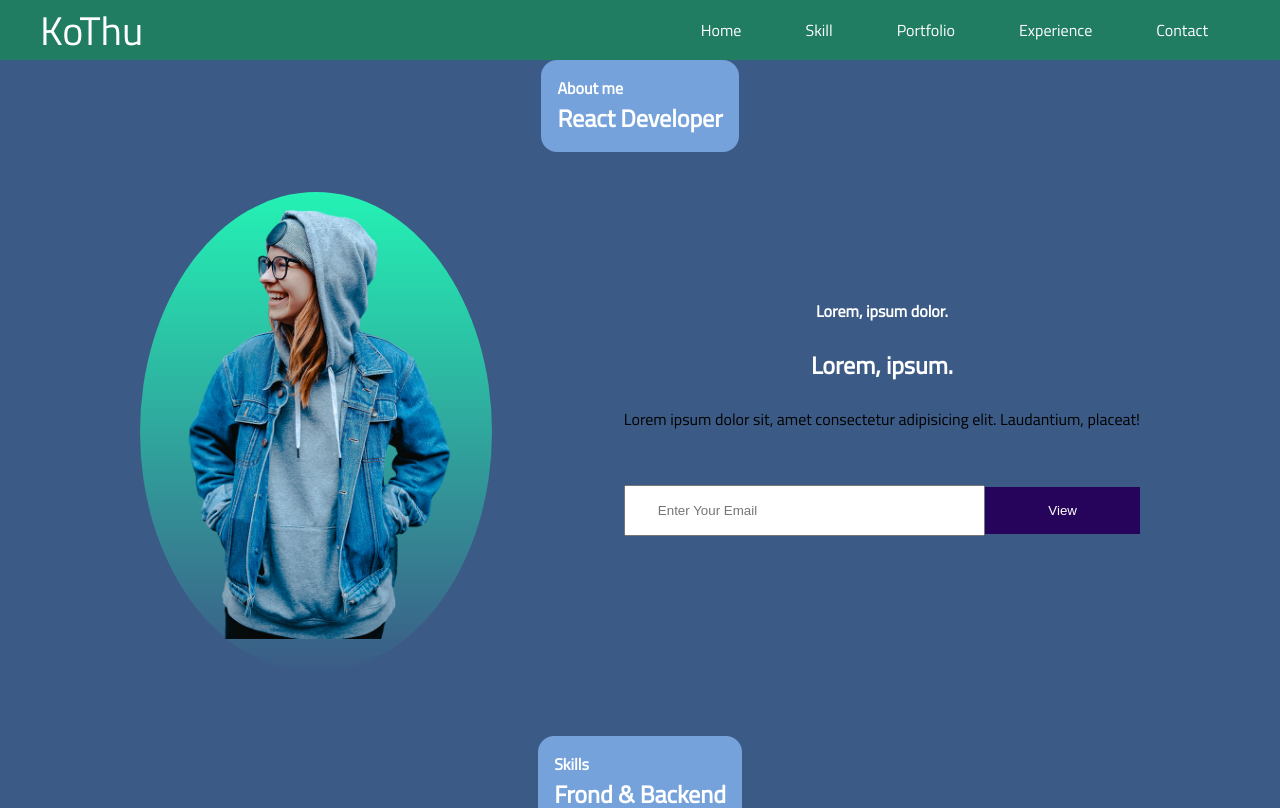
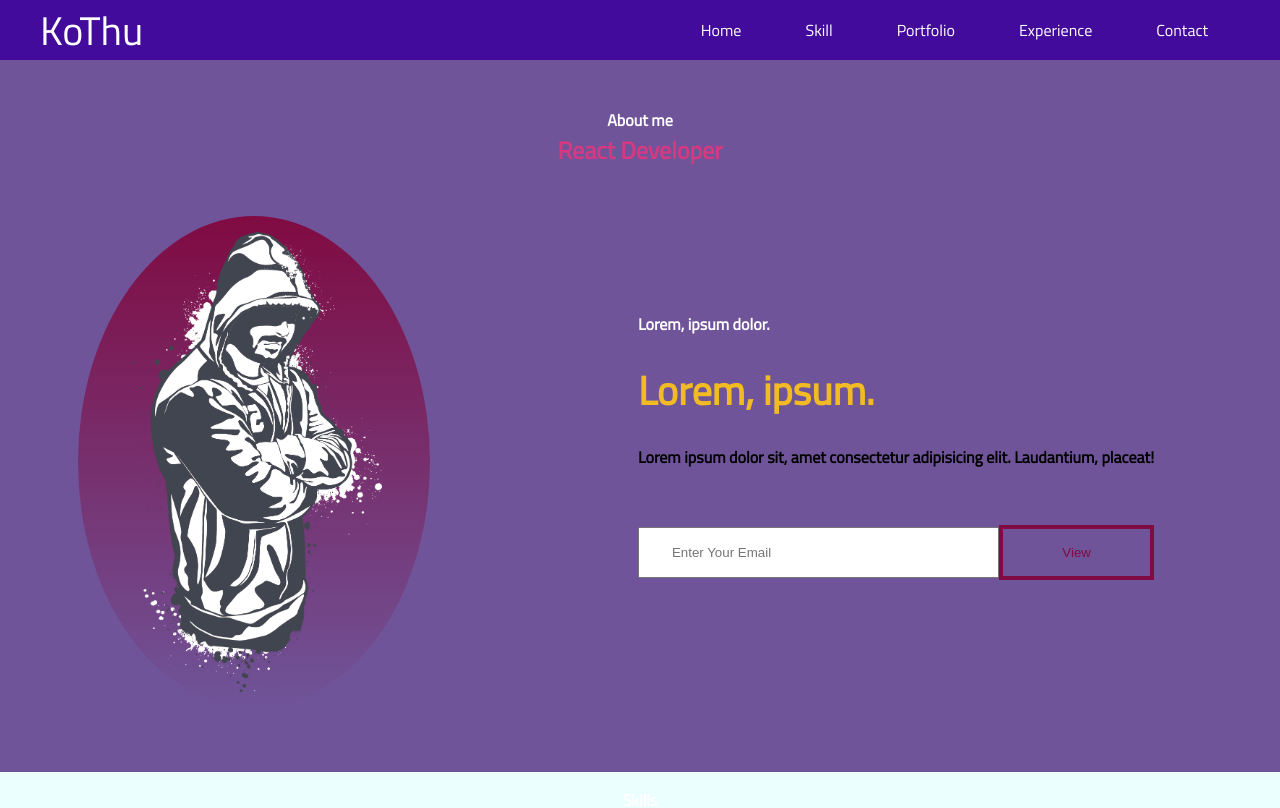
Before and after one commit to DanteThuta/react_kothuportfolio, a React (Create React App) app: page / in a window 1280 px wide. Shown: the top 808 px of the page. Built offline with nearby package versions, Linux system fonts and the light colour scheme.

Commit message:
Designing Backdrop Section

```diff
--- a/src/components/BackDrop/BackDrop.css
+++ b/src/components/BackDrop/BackDrop.css
@@ -1,7 +1,7 @@
 .backdrop__container {
   display: flex;
-  gap: 1.5rem;
-  justify-content: space-evenly;
+  gap: 10rem;
+  /* justify-content: space-between; */
   align-items: center;
 }
 
@@ -25,8 +25,17 @@
   flex-direction: column;
   gap: 1.5rem;
 
-  text-align: center;
+  text-align: left;
 }
+
+.content__section h2 {
+  font-size: var(--font-big);
+  color: #f2bb24;
+}
+
+/* .email__request {
+  margin: 0 5rem;
+} */
 
 .email__request input {
   padding: 1rem 2rem;
--- a/src/components/BackDrop/BackDrop.jsx
+++ b/src/components/BackDrop/BackDrop.jsx
@@ -1,5 +1,5 @@
 import React from "react";
-import MyImage from "../../assets/me.png";
+import MyImage from "../../assets/person.png";
 import "./BackDrop.css";
 
 const BackDrop = () => {
--- a/src/components/Experience/Experience.jsx
+++ b/src/components/Experience/Experience.jsx
@@ -13,6 +13,7 @@ const Experience = () => {
       <div className="container experience__container">
         <div className="current__experience">
           {/* Grid Section with Image will be used    */}
+          {/* I will use l35 here */}
           <h2>Experience Session</h2>
           <div className="grid__gallery">
             <article className="grid__item">
--- a/src/components/Footer/Footer.css
+++ b/src/components/Footer/Footer.css
@@ -1,9 +1,5 @@
 footer {
   background: var(--color-main-alternative);
-  height: fit-content;
-
-  padding: 3rem 0;
-  margin-top: 4rem;
 }
 
 .footer__container {
@@ -18,7 +14,7 @@ footer {
   color: var(--color-white);
   font-size: var(--font-regular);
   flex-grow: 1;
-  background: red;
+  /* background: red; */
 
   text-align: center;
 }
@@ -52,18 +48,12 @@ footer {
   color: var(--color-white);
 }
 
-.copyright__content {
-  padding: 1rem 2rem;
-  position: relative;
+.end__footer {
+  padding: 1rem;
+  height: 3rem;
+
+  background: var(--color-secondary);
+  text-align: center;
+
+  color: var(--color-white);
 }
-
-.copyright__content::after {
-  content: "";
-
-  position: absolute;
-  top: 10px;
-  left: 5px;
-  height: 1px;
-
-  background: red;
-}
--- a/src/components/Footer/Footer.jsx
+++ b/src/components/Footer/Footer.jsx
@@ -15,7 +15,9 @@ const Footer = () => {
     <footer>
       <div className="container footer__container">
         <div className="logo">
-          <h2>KoThu Portfolio</h2>
+          <h2>My Portfolio</h2>
+          <h5>dantethuta97@gmail.com</h5>
+          <p>&copy; All rights Reserved.</p>
           {/* <img src={MyImage} alt="" /> */}
         </div>
         <div className="website__links">
@@ -48,8 +50,7 @@ const Footer = () => {
           </div>
         </div>
       </div>
-      <div className="copyright__content">
-        <h2>KoThu Portfolio</h2>
+      <div className="end__footer">
         <p>&copy; All rights Reserved.</p>
       </div>
     </footer>
--- a/src/components/Nav/Nav.css
+++ b/src/components/Nav/Nav.css
@@ -5,7 +5,7 @@ nav {
   padding: 1rem 2.5rem;
 
   height: 60px;
-  background: var(--color-secondary);
+  background: var(--color-main-alternative);
 }
 
 .nav__header {
@@ -24,7 +24,7 @@ nav {
 }
 
 .nav__group li:hover {
-  background: var(--color-main-alternative);
+  background: var(--color-secondary-alternative);
   border-radius: 2rem;
 }
 
--- a/src/components/Skill/Skill.css
+++ b/src/components/Skill/Skill.css
@@ -1,10 +1,14 @@
 .skill__container {
+  background: #ebffff;
+}
+
+.container {
   display: flex;
   align-items: center;
   justify-content: center;
 }
 
-.skill__container > div {
+.container > div {
   height: fit-content;
   padding: 1rem 3rem;
 }
--- a/src/components/Skill/Skill.jsx
+++ b/src/components/Skill/Skill.jsx
@@ -5,12 +5,12 @@ import { FaReact } from "react-icons/fa";
 
 const Skill = () => {
   return (
-    <section>
+    <section className="skill__container">
       <div className="heading__section">
         <h5>Skills</h5>
         <h2>Frond & Backend</h2>
       </div>
-      <div className="container skill__container">
+      <div className="container">
         <div className="first__skills">
           <h2>Frontend skill</h2>
           <div className="first__skilllist">
--- a/src/index.css
+++ b/src/index.css
@@ -11,11 +11,11 @@
 }
 
 :root {
-  --color-main: #3b5b86;
-  --color-main-alternative: #76a2db;
+  --color-main: #6f5499;
+  --color-main-alternative: #430b9c;
 
-  --color-secondary: #207d61;
-  --color-secondary-alternative: #24f2b4;
+  --color-secondary: #d43982;
+  --color-secondary-alternative: #800b42;
 
   --color-btn: #27045b;
 
@@ -31,6 +31,8 @@
 body {
   font-family: "Titillium Web", sans-serif;
   background: var(--color-main);
+
+  /* background-image: url(./assets/bg-texture.png); */
 }
 
 html {
@@ -41,8 +43,10 @@ html {
   margin: 2rem auto 4rem;
 }
 
-section {
-  padding: 0 2rem;
+h2,
+h5,
+p {
+  font-weight: 600;
 }
 
 section h2,
@@ -67,21 +71,25 @@ img {
 
 .heading__section {
   padding: 1rem 1rem;
-  background: var(--color-main-alternative);
+  margin: 2rem auto 1rem;
   width: fit-content;
 
-  margin: 0 auto 2.5rem;
   border-radius: 1rem;
+  text-align: center;
+}
+
+.heading__section h2 {
+  color: var(--color-secondary);
 }
 
 .btn {
-  background: var(--color-btn);
+  background: transparent;
   padding: 1rem 1rem;
   margin: 2rem auto;
-  color: var(--color-white);
+  color: var(--color-secondary-alternative);
 
   width: 30%;
-  border: none;
+  border: 0.3rem solid var(--color-secondary-alternative);
   border-radius: 2rem;
 
   transition: var(--transition);
```
Also changed, not shown: src/assets/person.png (added).
